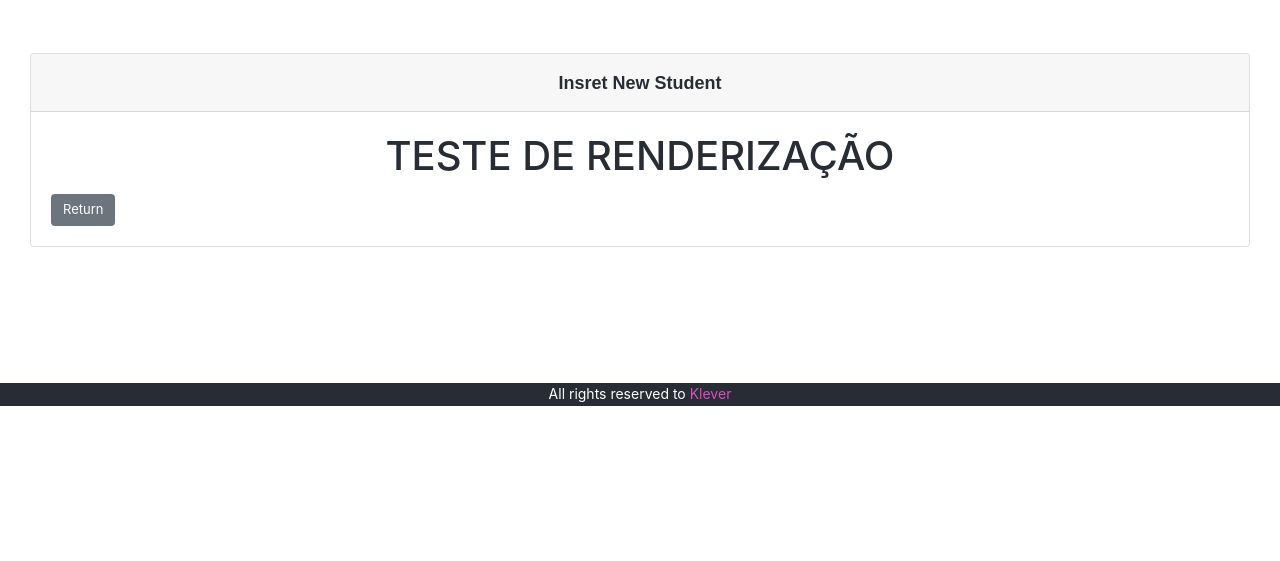
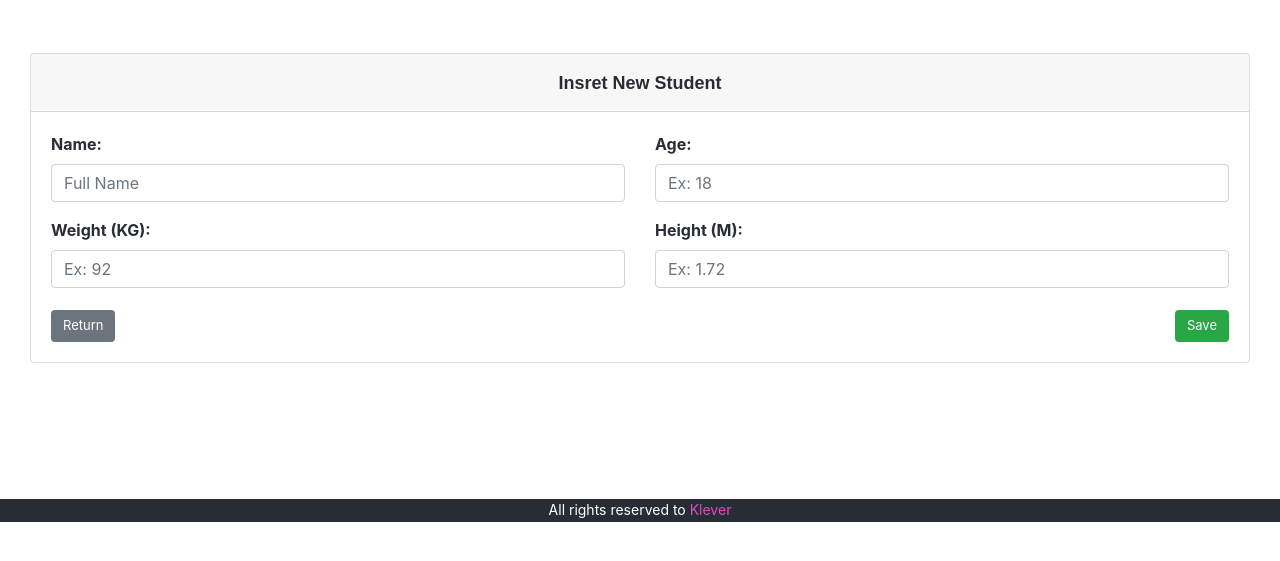
Before and after one commit to OtavioAugustto/chalangeKlever, a React app in the folder challenge-crud/: page /new-student in a window 1280 px wide. Shown: the part 157-718 px from the top of the page. Built offline with nearby package versions, Linux system fonts and the light colour scheme.

Commit message:
Define Layout NewStudent and EditStudent Component

```diff
--- a/challenge-crud/src/assets/css/App.css
+++ b/challenge-crud/src/assets/css/App.css
@@ -126,3 +126,9 @@
   font-size: small;
   box-shadow: none;
 }
+
+.label-txt{
+  font-size: medium;
+  font-weight: bolder;
+  color: #282c34;
+}
--- a/challenge-crud/src/views/edit-student/EditStudent.js
+++ b/challenge-crud/src/views/edit-student/EditStudent.js
@@ -11,9 +11,32 @@ function NewStudent() {
             </div>
                 <div class="card-body">
                     <form>
-                        <h1>TESTE DE RENDERIZAÇÃO</h1>
-                        <h1>EDITAR</h1>
-                        <a class="btn btn-secondary btn-round pull-left bt-back" href="/">Return</a>
+                    <div class="row form-group">
+
+<div class="col-md-6">
+  <label class="pull-left label-txt" for="name">Name: </label>
+  <input class="form-control" id="name" type="text" name="studentName" placeholder="Full Name" />
+</div>
+<div class="col-md-6">
+  <label class="pull-left label-txt" for="age">Age: </label>
+  <input class="form-control" id="age" name="age" placeholder="Ex: 18" type="text"/>
+</div>
+
+</div>
+<div class="row form-group">
+
+<div class="col-md-6">
+  <label class="pull-left label-txt" for="weight">Weight (KG): </label>
+  <input class="form-control" id="weight" name="weight" placeholder="Ex: 92" type="text"/>
+</div>
+<div class="col-md-6">
+  <label class="pull-left label-txt" for="height">Height (M): </label>
+  <input class="form-control" id="height" name="height" placeholder="Ex: 1.72" type="text"/>
+</div>
+
+</div>
+  <a class="btn btn-secondary btn-round pull-left bt-back" href="/">Return</a>
+  <a class="btn btn-success btn-round pull-right bt-add" href="#">Save</a>
                     </form>
                 </div>
             </div>
--- a/challenge-crud/src/views/new-student/NewStudent.js
+++ b/challenge-crud/src/views/new-student/NewStudent.js
@@ -11,8 +11,32 @@ function NewStudent() {
               </div>
               <div class="card-body">
                     <form>
-                        <h1>TESTE DE RENDERIZAÇÃO</h1>
+                      <div class="row form-group">
+
+                        <div class="col-md-6">
+                          <label class="pull-left label-txt" for="name">Name: </label>
+                          <input class="form-control" id="name" type="text" name="studentName" placeholder="Full Name" />
+                        </div>
+                        <div class="col-md-6">
+                          <label class="pull-left label-txt" for="age">Age: </label>
+                          <input class="form-control" id="age" name="age" placeholder="Ex: 18" type="text"/>
+                        </div>
+
+                      </div>
+                      <div class="row form-group">
+
+                        <div class="col-md-6">
+                          <label class="pull-left label-txt" for="weight">Weight (KG): </label>
+                          <input class="form-control" id="weight" name="weight" placeholder="Ex: 92" type="text"/>
+                        </div>
+                        <div class="col-md-6">
+                          <label class="pull-left label-txt" for="height">Height (M): </label>
+                          <input class="form-control" id="height" name="height" placeholder="Ex: 1.72" type="text"/>
+                        </div>
+
+                      </div>
                           <a class="btn btn-secondary btn-round pull-left bt-back" href="/">Return</a>
+                          <a class="btn btn-success btn-round pull-right bt-add" href="#">Save</a>
                     </form>
               </div>
           </div>
```
Lines whose indentation alone changed are shown as unchanged.
